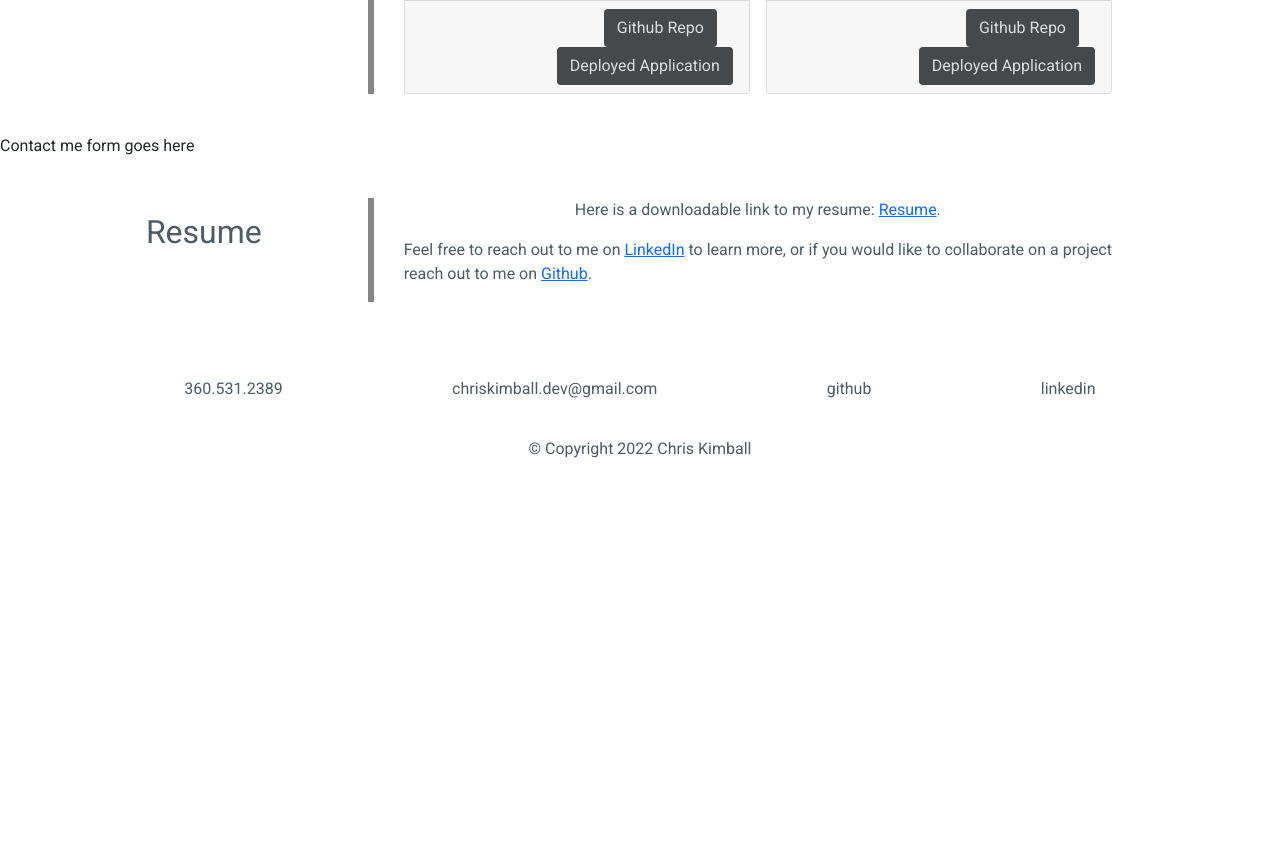
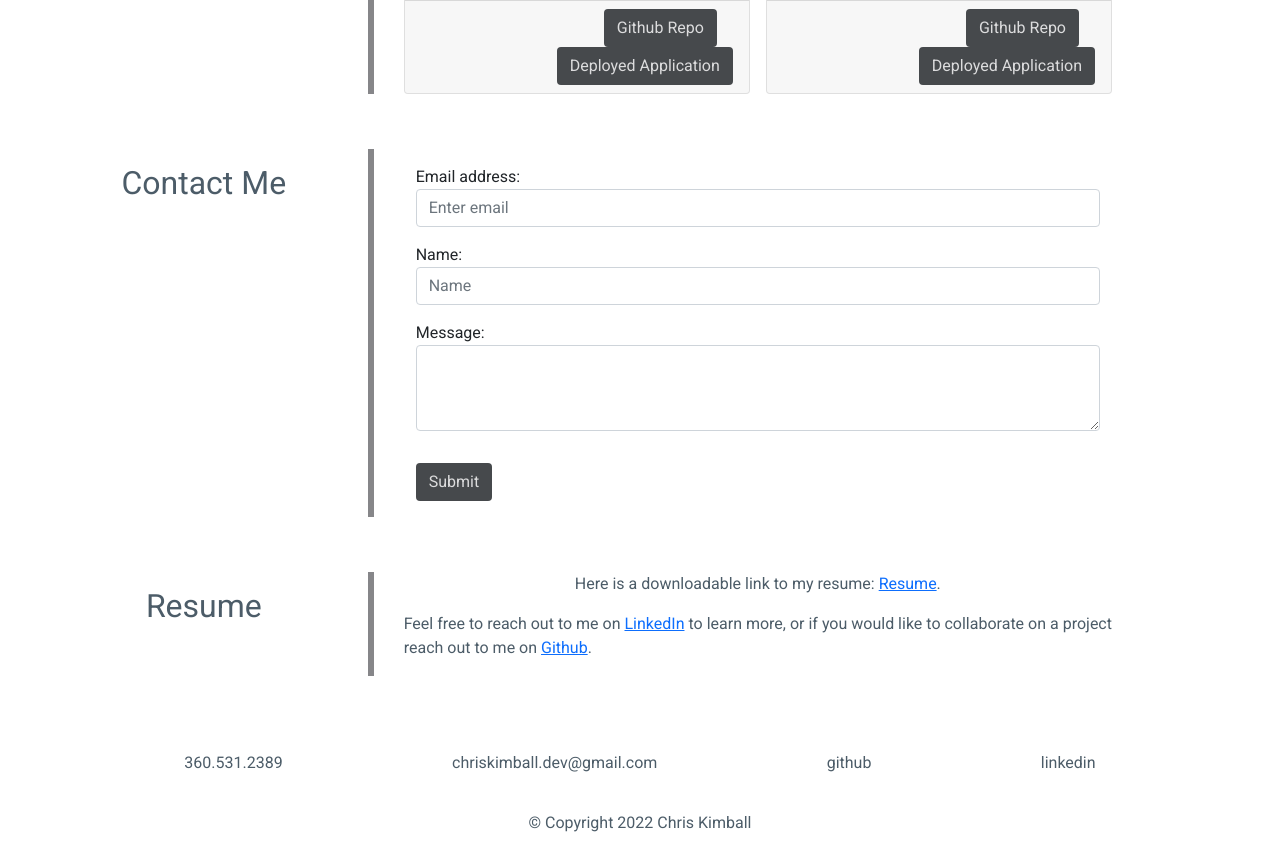
Before and after one commit to chriskimball/chriskimball.github.io, a React (Create React App) app: page / in a window 1280 px wide. Shown: the part 2660-3526 px from the top of the page. Before the commit the page ends 3152 px from the top, so only its background shows below. Built offline with nearby package versions, Linux system fonts and the light colour scheme.

Commit message:
Added contact me form.

```diff
--- a/src/components/Contact.js
+++ b/src/components/Contact.js
@@ -1,11 +1,91 @@
-// TODO: Configure Contact.
+import React, { useState } from "react";
+// Here we import a helper function that will check if the email is valid
+import { validateEmail } from "../utils/helpers";
 
-const Contact= () => {
-    return (
-      <section>
-          Contact me form goes here
-      </section>
-    );
-  }
+const Contact = () => {
+  // Create state variables for the fields in the form
+  // We are also setting their initial values to an empty string
+  const [email, setEmail] = useState("");
+  const [name, setName] = useState("");
+  const [message, setMessage] = useState("");
+  const [errorMessage, setErrorMessage] = useState("");
+  const [responseMessage, setResponseMessage] = useState("");
 
-  export default Contact;
+  const handleInputChange = (e) => {
+    // Getting the value and name of the input which triggered the change
+    const { target } = e;
+    const inputType = target.name;
+    const inputValue = target.value;
+
+    setErrorMessage("");
+
+    setResponseMessage("");
+
+    if (inputType === "email") {
+      setEmail(inputValue);
+    } else if (inputType === "name") {
+      setName(inputValue);
+    } else if (inputType === "message") {
+      setMessage(inputValue);
+    }
+  };
+
+  const handleFormSubmit = (e) => {
+    // Preventing the default behavior of the form submit (which is to refresh the page)
+    e.preventDefault();
+
+    if (!validateEmail(email)) return setErrorMessage("Please enter a valid email.");
+    if (!name) return setErrorMessage("Please enter your name");
+    if (!message) return setErrorMessage("Please enter a message");
+
+    setResponseMessage("Thank you for reaching out, I will be in touch.");
+
+    setName("");
+    setMessage("");
+    setEmail("");
+  };
+
+  return (
+    <section id="work" className="main-container">
+      <aside className="main-header">
+        <h2>Contact Me</h2>
+      </aside>
+
+      <article className="main-body">
+        <div className="container">
+          <div className="row">
+            <form className="form">
+              <div className="form-group my-3">
+                <label htmlFor="exampleInputEmail1">Email address:</label>
+                <input value={email} name="email" onChange={handleInputChange} type="email" className="form-control" id="exampleInputEmail1" aria-describedby="emailHelp" placeholder="Enter email" />
+              </div>
+              <div className="form-group my-3">
+                <label htmlFor="exampleInputPassword1">Name:</label>
+                <input value={name} name="name" onChange={handleInputChange} type="text" className="form-control" placeholder="Name" />
+              </div>
+              <div className="form-group my-3">
+                <label htmlFor="exampleFormControlTextarea1">Message:</label>
+                <textarea value={message} onChange={handleInputChange} name="message" className="form-control " rows="3"></textarea>
+              </div>
+              <button type="button" className="button my-3" onClick={handleFormSubmit}>
+                Submit
+              </button>
+            </form>
+          </div>
+        </div>
+        {responseMessage && (
+          <div className="row w-100 text-center">
+            <p>{responseMessage}</p>
+          </div>
+        )}
+        {errorMessage && (
+          <div className="row w-100 text-center">
+            <p>{errorMessage}</p>
+          </div>
+        )}
+      </article>
+    </section>
+  );
+};
+
+export default Contact;
--- a/src/data/portfolio.json
+++ b/src/data/portfolio.json
@@ -2,7 +2,7 @@
   {
     "id": 1,
     "title": "GameRec",
-    "url":"https://github.com/chriskimball/gameRec",
+    "url":"https://gamrec-project.herokuapp.com/",
     "repo":"https://github.com/chriskimball/gameRec",
     "image":"https://raw.githubusercontent.com/chriskimball/gameRec/main/public/images/banner-image.jpeg",
     "description": "GameRec is a full stack application that follows a MVC design to allow users to look up games, see user reviews, add games to their library or wishlist and leave their own reviews. This application uses MySQL and Sequelize as the database/models, Express.js to build out the API routes as the controller, and handlebars to render different views."
@@ -10,7 +10,7 @@
   {
     "id": 2,
     "title": "The One Repo",
-    "url":"https://github.com/chriskimball/the-one-repo",
+    "url":"https://chriskimball.github.io/the-one-repo/",
     "repo":"https://github.com/chriskimball/the-one-repo",
     "image":"https://images.unsplash.com/photo-1462759353907-b2ea5ebd72e7?ixlib=rb-1.2.1&ixid=MnwxMjA3fDB8MHxwaG90by1wYWdlfHx8fGVufDB8fHx8&auto=format&fit=crop&w=1631&q=80",
     "description": "The one repo to rule them all! An interactive webpage that should access data from \"The One API\" so the user can search their favorite characters from the Lord of the Rings Trilogy and given information about that character with a random quote. The user should also be complimented with a corresponding gif related to the chosen character."
--- a/src/styles/root.css
+++ b/src/styles/root.css
@@ -74,6 +74,36 @@ footer{
     width:67%;
     flex:1 0 auto;
     align-items:center;
+}
+
+.button {
+    color: var(--main-header);
+    background-color: var(--header-background);
+    border-color: #0d6efd;
+    display: inline-block;
+    font-weight: 400;
+    line-height: 1.5;
+    text-align: center;
+    text-decoration: none;
+    vertical-align: middle;
+    cursor: pointer;
+    -webkit-user-select: none;
+    user-select: none;
+    border: 1px solid transparent;
+    padding: 0.375rem 0.75rem;
+    font-size: 1rem;
+    border-radius: 0.25rem;
+    transition: color .15s ease-in-out,background-color .15s ease-in-out,border-color .15s ease-in-out,box-shadow .15s ease-in-out;
+}
+
+.button:hover {
+    background-color: var(--work-background);
+}
+
+.card-img-top {
+    width: 100%;
+    height: 15vw;
+    object-fit: cover;
 }
 
 #contact {
--- /dev/null
+++ b/src/utils/helpers.js
@@ -0,0 +1,4 @@
+export function validateEmail(email) {
+  const re = /^(([^<>()[\]\\.,;:\s@"]+(\.[^<>()[\]\\.,;:\s@"]+)*)|(".+"))@((\[[0-9]{1,3}\.[0-9]{1,3}\.[0-9]{1,3}\.[0-9]{1,3}\])|(([a-zA-Z\-0-9]+\.)+[a-zA-Z]{2,}))$/;
+  return re.test(String(email).toLowerCase());
+}
```
